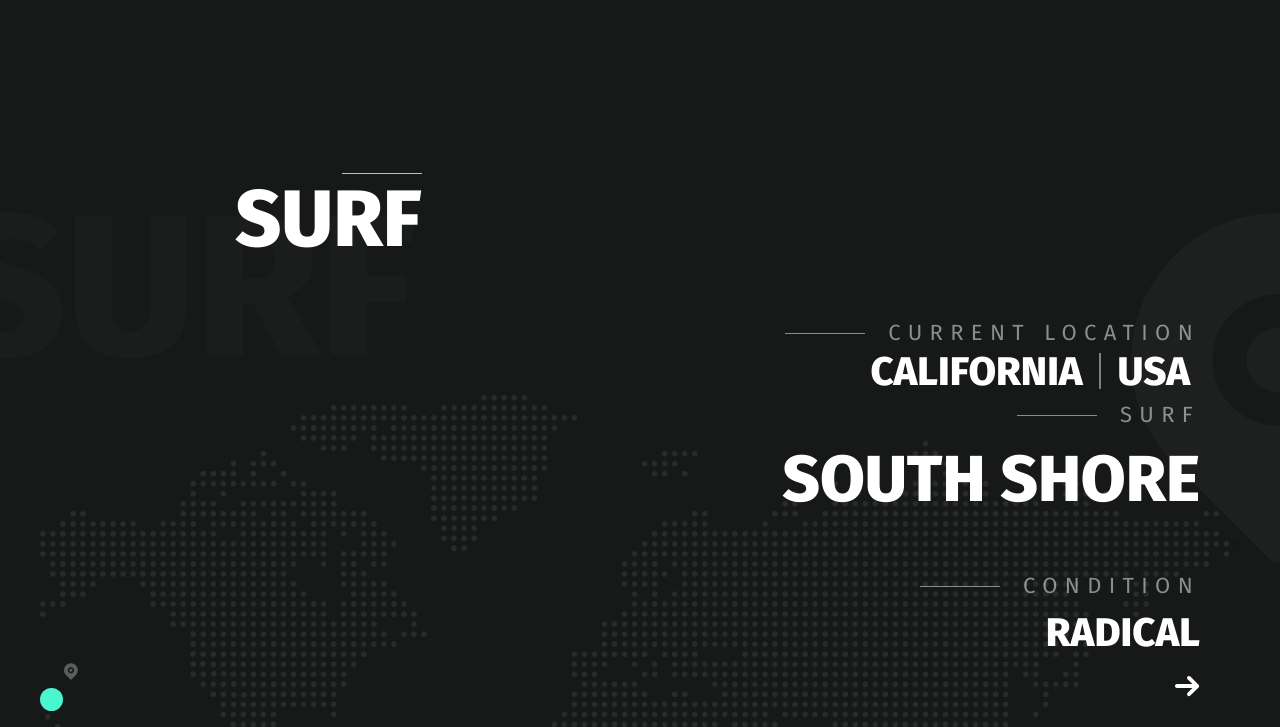
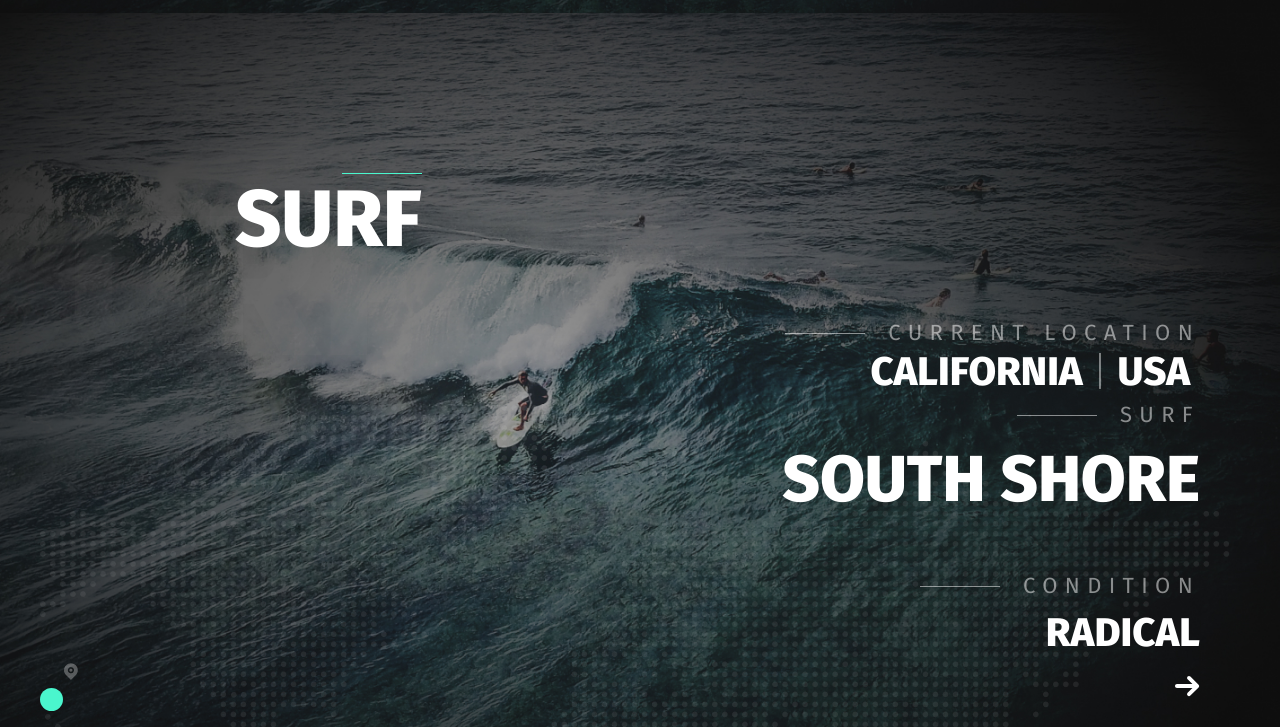
Before and after one commit to chillhaze/go-surf, a plain HTML site: page index.html in a window 1280 px wide. Shown: the part 787-1514 px from the top of the page. Drawn offline with nearby package versions, Linux system fonts and the light colour scheme; files that its build step writes are made by us from their sources; a script that the page names is missing.

Commit message:
back to last settings

```diff
--- a/scss/style.scss
+++ b/scss/style.scss
@@ -13,7 +13,7 @@
 .header__slider {
   &-item {
     height: 100vh;
-    background-image: url(./images/header-bg.jpg);
+    background-image: url(../images/header-bg.jpg);
     background-repeat: no-repeat;
     background-size: cover;
     background-position: center;
```
